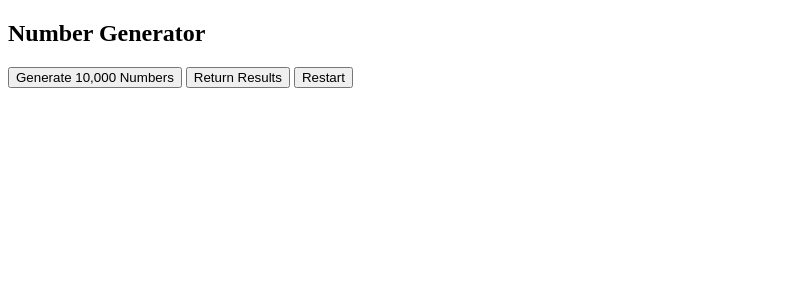
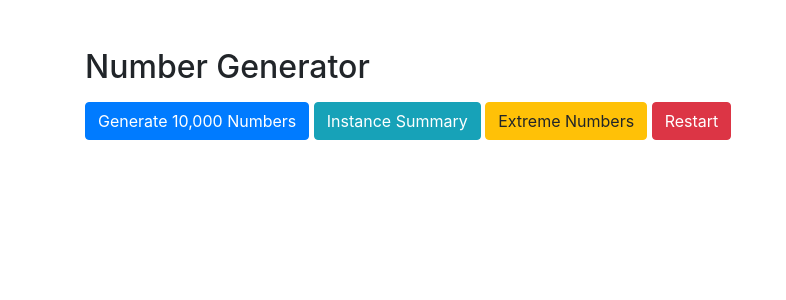
Before and after one commit to Krissal1234/cloud_computing_assignment, a Flask app: template frontend/templates/index.html in a window 1280 px wide. Shown: the top 300 px of the page, without its empty margins (0-786 px from the left). Run offline with Flask 3, Linux system fonts and the light colour scheme; the template is opened without the code that fills it, so the values that code supplies are empty; some libraries are stand-ins or nearby versions.

Commit message:
finished assignment, 10 instances generated

```diff
--- a/backend/main.py
+++ b/backend/main.py
@@ -1,4 +1,5 @@
 from flask import Flask, jsonify
+import time
 import random
 import sqlalchemy
 from google.cloud.sql.connector import Connector
@@ -39,25 +40,33 @@ def generate_random_number():
     with pool.connect() as db_connection:
         db_connection.execute(insert_query, {'number': number, 'instance_name': instance_name})
         db_connection.commit()
+        time.sleep(0.1)
     return jsonify({"number": number})
 
-@app.route('/return_numbers')
-def return_random_numbers():
+@app.route('/instance_summary')
+def instance_summary():
+    query = sqlalchemy.text("""
+        SELECT instance_name, COUNT(*) as count
+        FROM generated_numbers
+        GROUP BY instance_name
+    """)
+    with pool.connect() as db_connection:
+        result = db_connection.execute(query)
+        summary = [{"instance_name": row[0], "count": row[1]} for row in result]
+    return jsonify(summary)
+
+@app.route('/extreme_numbers')
+def extreme_numbers():
     min_query = sqlalchemy.text("SELECT number, instance_name FROM generated_numbers ORDER BY number ASC LIMIT 1")
     max_query = sqlalchemy.text("SELECT number, instance_name FROM generated_numbers ORDER BY number DESC LIMIT 1")
-    count_query = sqlalchemy.text("SELECT COUNT(*) FROM generated_numbers")
-    numbers_query = sqlalchemy.text("SELECT number FROM generated_numbers")
     with pool.connect() as db_connection:
         min_result = db_connection.execute(min_query).fetchone()
         max_result = db_connection.execute(max_query).fetchone()
 
-        total_count = db_connection.execute(count_query).scalar()
-        numbers = [row[0] for row in db_connection.execute(numbers_query).fetchall()]
-
-        min_number, min_instance = min_result if min_result else (None, None)
-        max_number, max_instance = max_result if max_result else (None, None)
-    return jsonify({ "min": {"number": min_number, "instance_name": min_instance},
-        "max": {"number": max_number, "instance_name": max_instance}, "count": total_count, "numbers": numbers})
+    return jsonify({
+        "min": {"number": min_result[0], "instance_name": min_result[1]},
+        "max": {"number": max_result[0], "instance_name": max_result[1]},
+    })
 
 @app.route('/restart', methods=['GET'])
 def restart():
--- a/frontend/templates/index.html
+++ b/frontend/templates/index.html
@@ -4,53 +4,83 @@
     <meta charset="UTF-8">
     <meta name="viewport" content="width=device-width, initial-scale=1.0">
     <title>Number Generator</title>
+    <link href="https://stackpath.bootstrapcdn.com/bootstrap/4.5.2/css/bootstrap.min.css" rel="stylesheet">
     <script src="https://code.jquery.com/jquery-3.6.0.min.js"></script>
     <script>
-        const API_BASE_URL = " https://api-dot-loyal-saga-418216.ew.r.appspot.com";
+        const API_BASE_URL = "https://api-dot-loyal-saga-418216.ew.r.appspot.com";
 
         function sleep(ms) {
             return new Promise(resolve => setTimeout(resolve, ms));
         }
 
         async function generateNumbers() {
+            let fetchPromises = [];
+
             for (let i = 0; i < 10000; i++) {
-                try {
-                    const response = await fetch(`${API_BASE_URL}/generate_number`);
-                    sleep(300)
-                } catch (error) {
-                    console.error("Error generating number:", error);
-                }
+                const fetchPromise = fetch(`${API_BASE_URL}/generate_number`);
+                fetchPromises.push(fetchPromise);
             }
+            await Promise.all(fetchPromises);
+
             alert("Completed generating numbers.");
+
         }
 
-        async function returnNumbers() {
-            try{
-                const response = await fetch(`${API_BASE_URL}/return_numbers`);
+        async function fetchInstanceSummary() {
+            try {
+                const response = await fetch(`${API_BASE_URL}/instance_summary`);
                 const data = await response.json();
-                return JSON.stringify(data);
-            }catch(error){
-                console.error("error returning result", error)
+                let html = '<h3>Instance Summary</h3>';
+                html += '<table class="table"><thead><tr><th>#</th><th>Instance Name</th><th>Count</th></tr></thead><tbody>';
+                data.forEach((item, index) => {
+                    html += `<tr><td>${index + 1}</td><td>${item.instance_name}</td><td>${item.count}</td></tr>`;
+                });
+                html += '</tbody></table>';
+                document.getElementById('results').innerHTML = html;
+            } catch (error) {
+                console.error("error fetching instance summary", error);
             }
         }
 
+
+        async function fetchExtremeNumbers() {
+            try {
+                const response = await fetch(`${API_BASE_URL}/extreme_numbers`);
+                const data = await response.json();
+                let html = '<h3>Extreme Numbers</h3>';
+                html += '<table class="table">';
+                html += `<tr><td>Smallest Number</td><td>${data.min.number}</td><td>${data.min.instance_name}</td></tr>`;
+                html += `<tr><td>Largest Number</td><td>${data.max.number}</td><td>${data.max.instance_name}</td></tr>`;
+                html += '</table>';
+                document.getElementById('results').innerHTML = html;
+            } catch (error) {
+                console.error("error fetching extreme numbers", error);
+            }
+        }
+
+
         async function restart() {
-
-            try{
+            try {
                 const response = await fetch(`${API_BASE_URL}/restart`);
-                const result = await response.text();
-                console.log(result);
+                await response.text();
+                console.log("Restarted");
                 alert("Restarted");
-            }catch(error){
-                console.error("error restarting", error)
+            } catch (error) {
+                console.error("error restarting", error);
             }
         }
     </script>
 </head>
 <body>
-    <h2>Number Generator</h2>
-    <button onclick="generateNumbers()">Generate 10,000 Numbers</button>
-    <button onclick="returnNumbers()">Return Results</button>
-    <button onclick="restart()">Restart</button>
+    <div class="container mt-5">
+        <h2>Number Generator</h2>
+        <div class="buttons my-3">
+            <button class="btn btn-primary" onclick="generateNumbers()">Generate 10,000 Numbers</button>
+            <button class="btn btn-info" onclick="fetchInstanceSummary()">Instance Summary</button>
+            <button class="btn btn-warning" onclick="fetchExtremeNumbers()">Extreme Numbers</button>
+            <button class="btn btn-danger" onclick="restart()">Restart</button>
+        </div>
+        <div id="results"></div>
+    </div>
 </body>
 </html>
```
Also changed, not shown: backend/app.yaml (line endings or trailing spaces).
